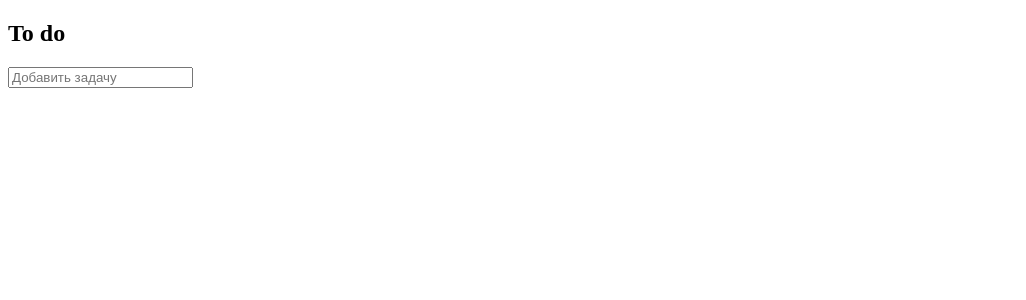
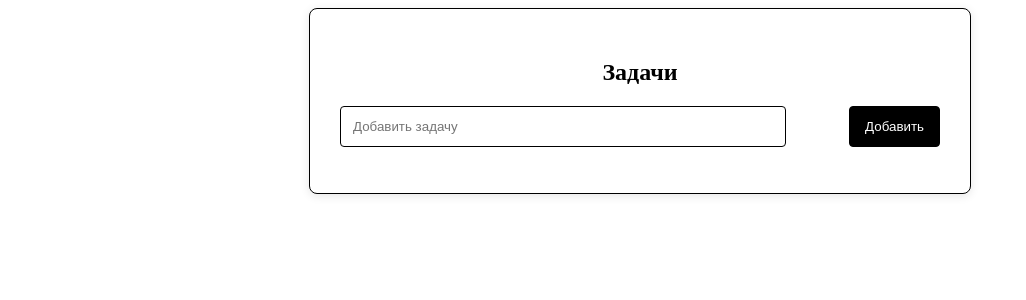
Before and after one commit to fucking-devs/ToDoNoBD, a Vue app: page / in a window 1280 px wide. Shown: the top 300 px of the page, without its empty margins (0-1026 px from the left). Built offline with nearby package versions, Linux system fonts and the light colour scheme.

Commit message:
Улучшенная версия тудушки

```diff
--- a/package.json
+++ b/package.json
@@ -19,6 +19,7 @@
     "format": "prettier --write src/"
   },
   "dependencies": {
+    "axios": "^1.7.9",
     "pinia": "^2.2.6",
     "vue": "^3.5.13",
     "vue-router": "^4.4.5"
--- a/src/components/ToDo.vue
+++ b/src/components/ToDo.vue
@@ -1,32 +1,144 @@
 <script setup lang="ts">
-import { defineComponent, ref } from 'vue'
+import { ref } from 'vue';
 
-const newTask = ref('')
-const Tasks = ref<string[]>([])
+const tasks = ref([]);
+const newTask = ref('');
+
 const addTask = () => {
   if (newTask.value.trim()) {
-    Tasks.value.push(newTask.value)
-    newTask.value = ''
+    const taskId = tasks.value.length + 1;
+    tasks.value.push({ id: taskId, name: newTask.value });
+    newTask.value = '';
   }
-}
-const removeTask = (index: number) => {
-  Tasks.value.splice(index, 1)
-}
+};
+
+const removeTask = (index) => {
+  tasks.value.splice(index, 1);
+};
 </script>
+<template>
+  <div class="task-app">
+    <h2>Задачи</h2>
 
-<template>
-  <div>
-    <h2>To do</h2>
-    <input v-model="newTask" @keyup.enter="addTask" placeholder="Добавить задачу" />
-    <ul>
-      <li v-for="(Todo, index) in Tasks" :key="index">
-        {{ Todo }}
-        <button @click="removeTask(index)">Удалить</button>
+    <div class="input-container">
+      <input v-model="newTask" placeholder="Добавить задачу" @keyup.enter="addTask" />
+      <button @click="addTask">Добавить</button>
+    </div>
+
+    <ul class="task-list">
+      <li v-for="(task, index) in tasks" :key="task.id" class="task-item">
+        <input v-model="task.name" class="task-input" />
+        <button @click="removeTask(index)" class="remove-button">Удалить</button>
       </li>
     </ul>
   </div>
 </template>
 
+
+
 <style>
+.task-app {
+  max-width: 600px;
+  margin: auto;
+  padding: 30px;
+  border: 1px solid #000;
+  border-radius: 8px;
+  background-color: #fff;
+  box-shadow: 0 2px 10px rgba(0, 0, 0, 0.1);
+}
 
+h2 {
+  text-align: center;
+  color: #000;
+  margin-bottom: 20px;
+}
+
+.input-container {
+  display: flex;
+  flex-direction: column;
+  gap: 10px;
+}
+
+@media (min-width: 600px) {
+  .input-container {
+    flex-direction: row;
+    justify-content: space-between;
+  }
+}
+
+input {
+  padding: 12px;
+  border: 1px solid #000;
+  border-radius: 4px;
+  width: 100%;
+  transition: border-color 0.3s;
+}
+
+@media (min-width: 600px) {
+  input {
+    width: 70%;
+  }
+}
+
+input:focus {
+  border-color: #555;
+  outline: none;
+}
+
+button {
+  padding: 12px 15px;
+  border: 1px solid #000;
+  border-radius: 4px;
+  background-color: #000;
+  color: white;
+  cursor: pointer;
+  transition: background-color 0.3s;
+}
+
+button:hover {
+  background-color: #333;
+}
+
+.task-list {
+  list-style-type: none;
+  padding: 0;
+}
+
+.task-item {
+  display: flex;
+  justify-content: space-between;
+  align-items: center;
+  padding: 12px;
+  border: 1px solid #ccc;
+  border-radius: 4px;
+  margin-bottom: 10px;
+  background-color: #f9f9f9;
+  transition: background-color 0.3s;
+}
+
+.task-item:hover {
+  background-color: #e0e0e0;
+}
+
+.task-input {
+  border: none;
+  flex: 1;
+  padding: 5px;
+  border-radius: 4px;
+  transition: background-color 0.3s;
+}
+
+.task-input:focus {
+  background-color: #f1f1f1;
+  outline: none;
+}
+
+.remove-button {
+  background-color: #e53935;
+  border: 1px solid #e53935;
+}
+
+.remove-button:hover {
+  background-color: #c62828;
+}
 </style>
```
Also changed, not shown: 1 other file (tests, documents, lock files or other folders).
